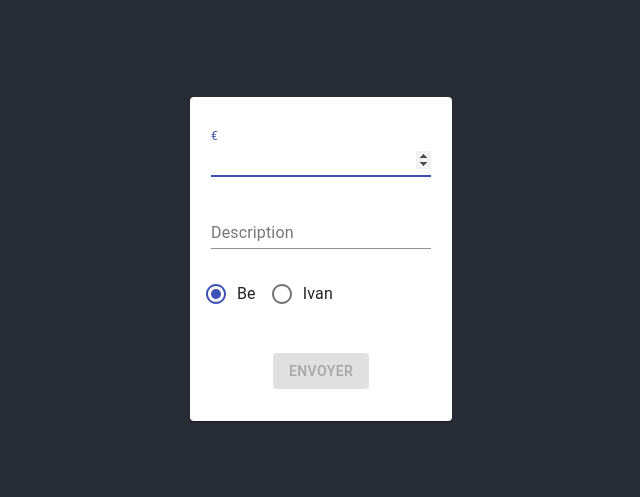
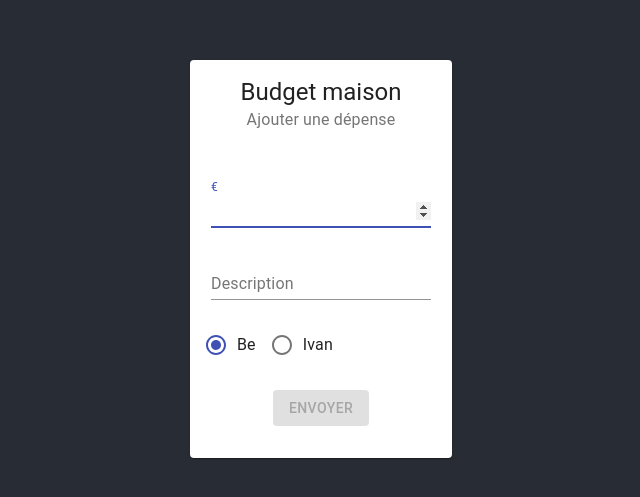
Before and after one commit to ivangorobenko/home-accounting, a React (Create React App) app: page /expensesform in a window 1280 px wide. Shown: the part 141-638 px from the top of the page, without its empty margins (319-959 px from the left). Built offline with nearby package versions, Linux system fonts and the light colour scheme.

Commit message:
améliorations ui

```diff
--- a/src/components/Components.css
+++ b/src/components/Components.css
@@ -1,6 +1,6 @@
 
 .Submit-button {
-    margin-top: 30px !important;
+    margin-top: 16px !important;
     margin-bottom: 8px !important;
 }
 
--- a/src/components/ExpensesForm.js
+++ b/src/components/ExpensesForm.js
@@ -9,6 +9,7 @@ import './Components.css';
 import RadioGroup from "@material-ui/core/RadioGroup";
 import FormControlLabel from "@material-ui/core/FormControlLabel";
 import Radio from "@material-ui/core/Radio";
+import CardHeader from "@material-ui/core/CardHeader";
 
 
 class ExpensesForm extends Component{
@@ -113,19 +114,21 @@ class ExpensesForm extends Component{
     render() {
         return <>
             <Card>
+                <CardHeader title="Budget maison"
+                subheader="Ajouter une dépense"/>
                 <CardContent  className="Card-custom">
                     <TextField type="number" id='amount' autoComplete="off" label="€" margin="normal" autoFocus onChange={this.handleChangeGeneral}/> <br/>
                     <TextField id='description'
                                label="Description" autoComplete="off"  margin="normal" onChange={this.handleChangeGeneral}/><br/>
                     <RadioGroup
-                        aria-label="gender"
+                        aria-label="payer"
                         id="payer"
                         name="payer"
                         value={this.state.payer}
                         onChange={this.handleChangeSpecificPayer}
                         className="Radio-button"
                         row>
-                            <FormControlLabel value="Be" control={<Radio color="primary"/>} label="Be" selected/>
+                            <FormControlLabel value="Be" control={<Radio color="primary"/>} label="Be" checked/>
 
                             <FormControlLabel value="Ivan" control={<Radio color="primary"/>} label="Ivan" />
                     </RadioGroup>
```
